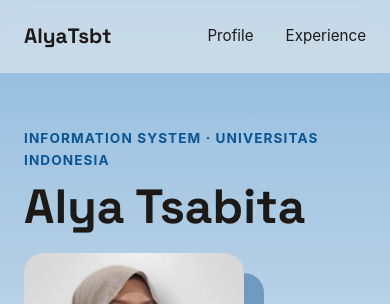
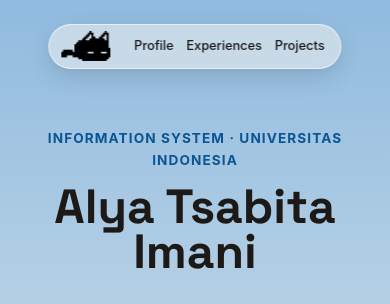
Before and after one commit to Alyatsbt/myportofolio, a Django app: page / in a window 390 px wide. Shown: the top 304 px of the page. Run offline with Django 5.2, Linux system fonts and the light colour scheme.

Commit message:
refactor: change navbar & profile UI design

```diff
--- a/main/views.py
+++ b/main/views.py
@@ -6,13 +6,14 @@ from main.models import Experience
 def show_main(request):
     context = {
         "nameCard": "AlyaTsbt",
-        "name": "Alya Tsabita",
+        "name": "Alya Tsabita Imani",
         "npm": "2506620192",
         "study_program": "S1 Sistem Informasi",
         "bio": (
             "A diligent and dedicated person with a deep interest in digital products design. "
             "Committed to developing impactful, human-centered digital solutions"
         ),
+        "experience_list": Experience.objects.all(),
     }
     return render(request, "index.html", context)
 
--- a/static/css/style.css
+++ b/static/css/style.css
@@ -42,40 +42,49 @@ h1, .brand {
 /* =================================================================
    2. NAVIGATION BAR
    ================================================================ */
-.site-header {
+.floating-nav {
     position: fixed;
-    top: 0;
-    left: 0;
-    width: 100%;
+    top: 1.5rem;
+    left: 50%;
+    transform: translateX(-50%);
     z-index: 100;
-    background-color: rgba(250, 245, 240, 0.5);
-    backdrop-filter: blur(10px);
-    -webkit-backdrop-filter: blur(12px);
 }
 
-.site-header .container {
+.nav-content {
     display: flex;
-    justify-content: space-between;
     align-items: center;
-    padding: 1.25rem 1.5rem;
+    gap: 1.5rem;
+    padding: 0.8rem 1.8rem 0.8rem 1.3rem;
+    background-color: rgba(250, 246, 240, 0.5); /* Menggunakan base warna kamu dengan efek transparan */
+    backdrop-filter: blur(12px);
+    -webkit-backdrop-filter: blur(12px);
+    border-radius: 50px;
+    border: 1px solid rgba(255, 255, 255, 0.6);
+    box-shadow: 0 8px 24px rgba(0, 0, 0, 0.12),
+                0 2px 6px rgba(0, 0, 0, 0.04);
 }
 
-.brand {
-    font-size: 1.3rem;
-    font-weight: 700;
-    color: var(--ink);
-    text-decoration: none;
+.nav-icon {
+    height: 30px;
+    width: auto;
 }
 
-.site-header nav {
+.floating-nav nav {
     display: flex;
     gap: 2rem;
 }
 
-.site-header nav a {
+.floating-nav nav a {
     color: var(--ink);
     text-decoration: none;
-    font-size: 0.95rem;
+    font-size: rem;
+    font-weight: 500;
+    transition: font-weight 0.2s ease;
+}
+
+.floating-nav nav a.active,
+.floating-nav nav a:hover {
+    font-weight: 700;
 }
 
 
@@ -174,26 +183,14 @@ h1, .brand {
     position: relative;
 }
 
-.photo-block {
-    position: absolute;
-    top: 1.25rem;
-    left: 1.25rem;
-    width: 100%;
-    height: 100%;
-    background-color: var(--accent);
-    border-radius: var(--radius);
-    z-index: 0;
-}
-
 .avatar {
     position: relative;
     z-index: 1;
     display: block;
     width: 100%;
-    aspect-ratio: 1 / 1;
-    object-fit: cover;
-    border-radius: var(--radius);
-    border: none;
+    max-width: 540px;
+    height: auto;
+    margin: 0 auto;
 }
 
 
@@ -365,20 +362,58 @@ h1, .brand {
 }
 
 @media (max-width: 600px) {
+    .nav-content {
+        gap: 0.8 rem;
+        padding: 0.4rem 1rem 0.4rem 0.75rem;
+    }
+
+    .floating-nav nav {
+        gap: 0.8rem;
+    }
+
+    .floating-nav nav a {
+        font-size: 0.8rem;
+    }
+
+    .vav-icon {
+        height: 22px;
+    }
+
     .hero-grid {
         grid-template-columns: 1fr;
         grid-template-areas:
             "identity"
             "photo"
             "details";
+        gap: 2rem;
     }
 
-    .hero-photo {
-        max-width: 220px;
+    .hero-identity h1,
+    .hero-kicker {
+        text-align: center;
+    }
+
+    .photo-container {
+        max-width: 280px;
+        margin: 0 auto;
+    }
+
+    .avatar {
+        max-width: 280px;
+    }
+
+    .bio {
+        text-align: left;
+        margin: 0 auto 1.5rem;
+    }
+
+    .meta-list {
+        justify-content: space-between;
+        margin-bottom: 2rem;
     }
 
     .social-links {
-        justify-content: flex-start;
+        justify-content: center;
     }
 }
 
--- a/templates/index.html
+++ b/templates/index.html
@@ -17,12 +17,13 @@
 <body>
 
     <!-- ================= SITE HEADER ================= -->
-    <header class="site-header">
-        <div class="container">
-            <a href="#profile" class="brand">AlyaTsbt</a>
+    <header class="floating-nav">
+        <div class="nav-content">
+            <img src="/static/img/Subtract.png" alt="Cat Icon" class="nav-icon">
             <nav aria-label="Main Navigation">
-                <a href="{% url 'main:show_main' %}">Profile</a>
-                <a href="{% url 'main:show_experience' %}">Experience</a>
+                <a href="#profile">Profile</a>
+                <a href="#experiences">Experiences</a>
+                <a href="/projects/">Projects</a>
             </nav>
         </div>
     </header>
@@ -37,8 +38,7 @@
                 </div>
 
                 <div class="hero-photo">
-                    <div class="photo-block"></div>
-                    <img class="avatar" src="/static/img/formalshot.png" alt="Photo of {{ name }}">
+                    <img class="avatar" src="/static/img/profile.png" alt="Photo of {{ name }}">
                 </div>
 
                 <div class="hero-details">
```
Also changed, not shown: static/img/HunianQitaframe.png (added), static/img/PacilSyncframe.png (added), static/img/Subtract.png (added), static/img/compfestframe.png (added), static/img/focusBuddyframe.png (added), 1 other file.
